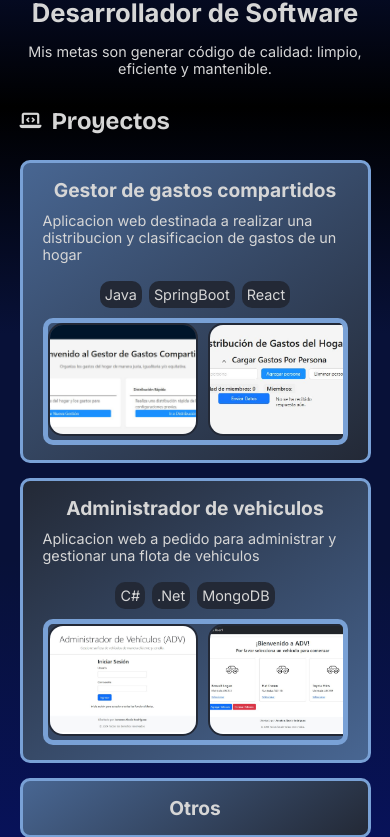
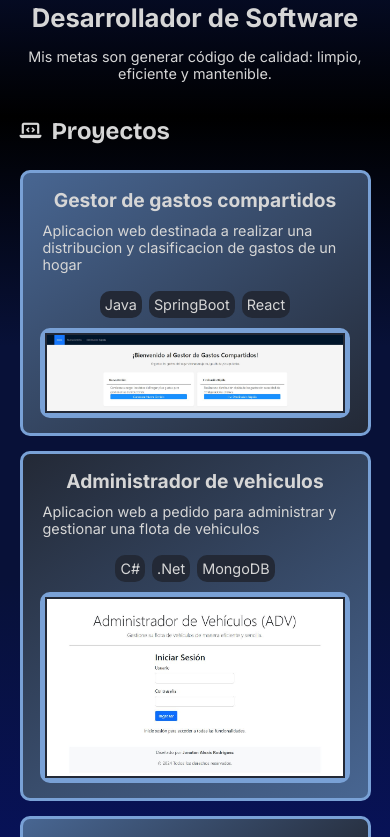
Before and after one commit to JonRodCode/Portfolio, a plain HTML site: page index.html in a window 390 px wide. Shown: the part 126-963 px from the top of the page. Drawn offline with nearby package versions, Linux system fonts and the light colour scheme.

Commit message:
Avanzando

```diff
--- a/css/styles.css
+++ b/css/styles.css
@@ -203,6 +203,7 @@ p {
     width: 100%;
     align-items: center;
     gap: 10px;
+    overflow: hidden;
 }
 
 .p2 {
@@ -223,21 +224,37 @@ p {
     color: var(--texto-general);
 }
 
-.proyecto-imagenes {
-  border: solid 5px var(--borde-box);
+.proyecto-imagenes{
+    background: var(--fondo-box);
+    display: flex;
+    flex-direction: row;
+    justify-content: space-between;
+    border: solid 5px var(--borde-box);
+    border-radius: 10px;
+    max-height: 600px;
+}
+
+.proyecto-imagenes img {
+    border: solid 2px var(--fondo-box);
+    width: 60vw;
+    height: auto;
+    object-fit: contain;
+}
+
+.lista-imagenes {
+  border-left: solid 5px var(--borde-box);
   border-radius: 10px;
   list-style: none;
   display: flex;
-  flex-direction: row;
+  flex-direction: column;
   justify-content: flex-start;
   overflow: auto;
   gap: 10px;
-  width: 100%;
-  max-width: 1100px;
+  width: 100px;
 }
 
-.proyecto-imagenes img {
-  width: 150px;
+.lista-imagenes img {
+  width: 100%;
   aspect-ratio: 4 / 3;
   object-fit: cover;
   border: solid 2px var(--fondo-box);
@@ -363,6 +380,19 @@ tr:nth-child(odd) {
         padding-left: 8%;
         padding-right: 8%;
     }
+    .proyecto-imagenes{
+}
+
+.proyecto-imagenes img {
+    width: 75vw;
+    min-width: 300px;
+}
+
+.lista-imagenes {
+    display: none;
+}
+
+
 
 }
 @media (max-width: 768px) {
@@ -418,8 +448,8 @@ tr:nth-child(odd) {
 }
 
 .section-intro {
-    padding-block-start: 15px;
-    padding-block-end: 30px;
+    padding-block-start: 20px;
+    padding-block-end: 35px;
 }
     .tecnologias td {
         width: 60px;
--- a/index.html
+++ b/index.html
@@ -70,7 +70,9 @@
                         <li><p>SpringBoot</p></li>
                         <li><p>React</p></li>
                     </ul>
-                    <ul class="proyecto-imagenes">
+                    <div class="proyecto-imagenes">
+                        <img class="imagen-principal" src="./assets/Gestor-de-gastos-compartidos/Captura.JPG" alt="imagen-proyecto">
+                        <ul class="lista-imagenes">
                             <li><img src="./assets/Gestor-de-gastos-compartidos/Captura.JPG" alt="imagen-proyecto"></li>
                             <li><img src="./assets/Gestor-de-gastos-compartidos/Captura1.JPG" alt="imagen-proyecto"></li>
                             <li><img src="./assets/Gestor-de-gastos-compartidos/Captura2.JPG" alt="imagen-proyecto"></li>
@@ -99,7 +101,7 @@
                             <li><img src="./assets/Gestor-de-gastos-compartidos/Captura25.JPG" alt="imagen-proyecto"></li>
                             <li><img src="./assets/Gestor-de-gastos-compartidos/Captura26.JPG" alt="imagen-proyecto"></li>
                         </ul>
-
+                    </div>
                 </div>
                 <div class="proyecto p2">
                     <h2>Administrador de vehiculos</h2>
@@ -110,7 +112,9 @@
                         <li><p>.Net</p></li>
                         <li><p>MongoDB</p></li>
                     </ul>
-                    <ul class="proyecto-imagenes">
+                    <div class="proyecto-imagenes">
+                        <img class="imagen-principal" src="./assets/Administrador-de-vehiculos/Captura.JPG" alt="imagen-proyecto">
+                        <ul class="lista-imagenes">
                             <li><img src="./assets/Administrador-de-vehiculos/Captura.JPG" alt="imagen-proyecto"></li>
                             <li><img src="./assets/Administrador-de-vehiculos/Captura1.JPG" alt="imagen-proyecto"></li>
                             <li><img src="./assets/Administrador-de-vehiculos/Captura2.JPG" alt="imagen-proyecto"></li>
@@ -123,6 +127,7 @@
                             <li><img src="./assets/Administrador-de-vehiculos/Captura8.JPG" alt="imagen-proyecto"></li>
                             <li><img src="./assets/Administrador-de-vehiculos/Captura9.JPG" alt="imagen-proyecto"></li>
                         </ul>
+                    </div>
 
                 </div>
                 <div class="proyecto">
```
Lines whose indentation alone changed are shown as unchanged.
